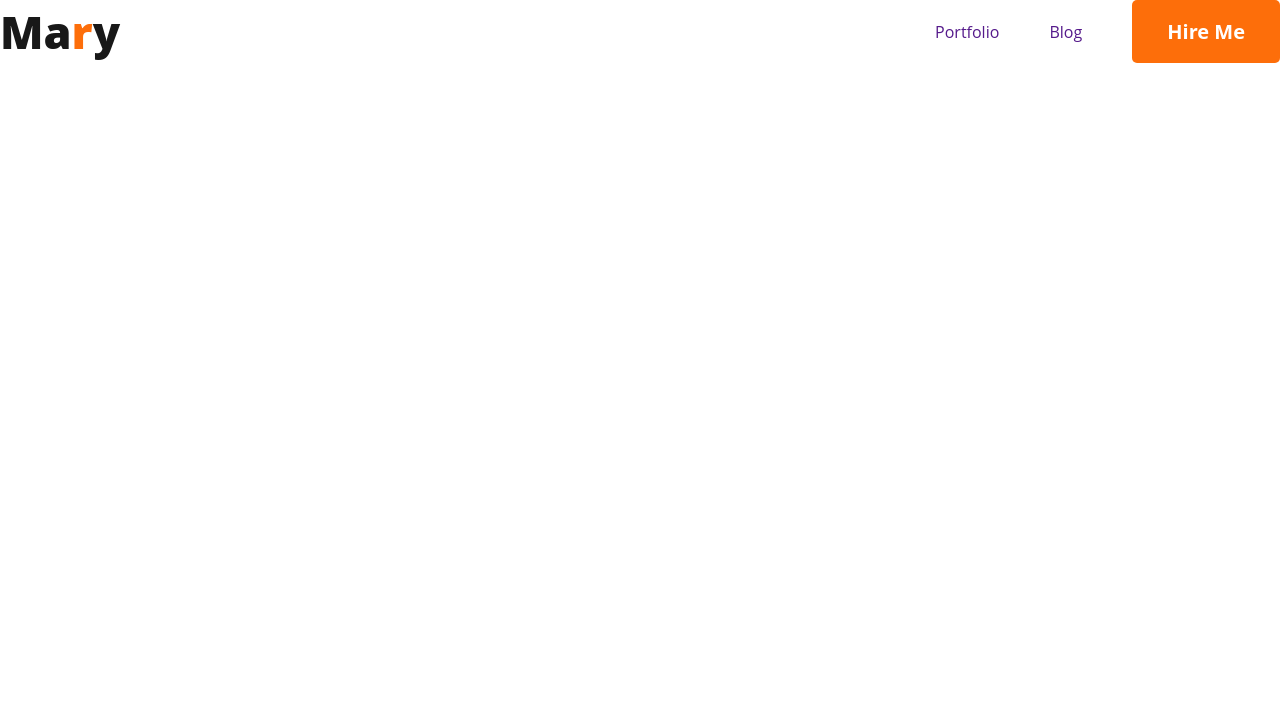
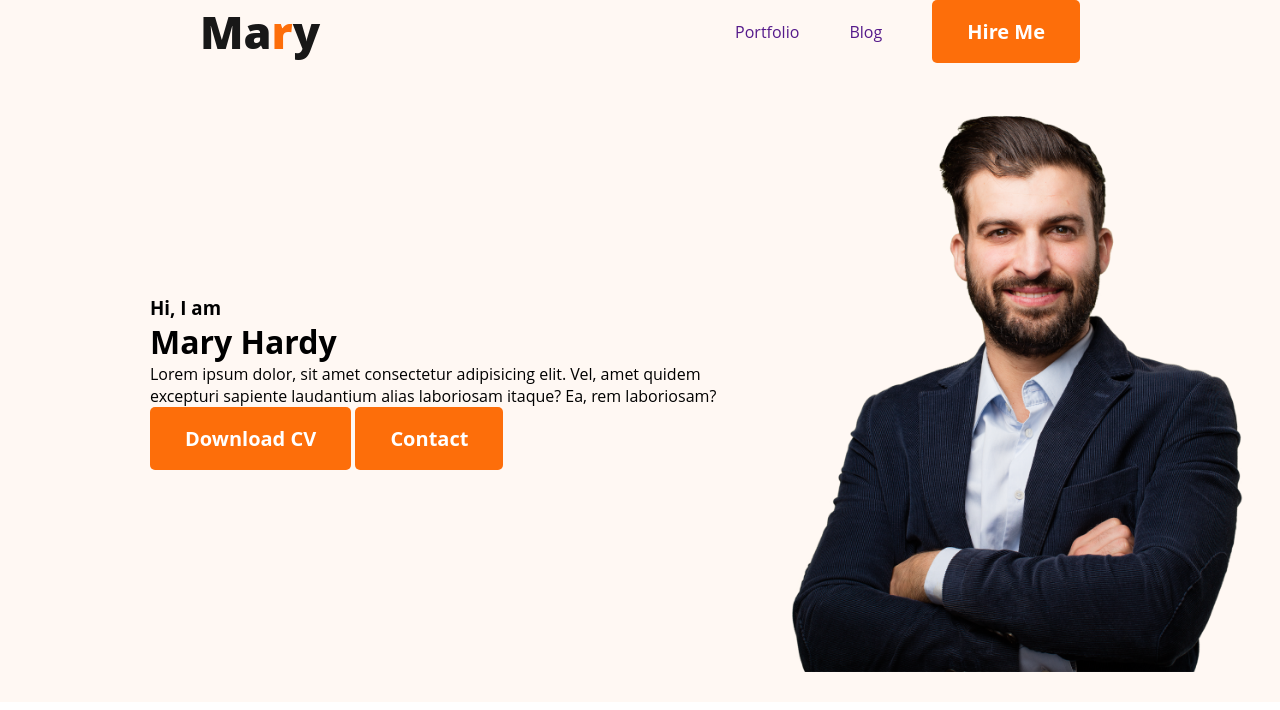
Before and after one commit to Hasibur805/web-developer-portfolio, a plain HTML site: page index.html in a window 1280 px wide. Drawn offline with Linux system fonts and the light colour scheme.

Commit message:
my header section

```diff
--- a/index.css
+++ b/index.css
@@ -19,6 +19,7 @@ nav{
     display: flex;
     align-items: center;
     justify-content: space-between;
+    margin: 0 200px;
 }
 .logo{
     color: #181818;
@@ -34,3 +35,14 @@ nav{
     margin-right: 50px;
     text-decoration: none;
 }
+.header{
+    background-color: #fff8f3;
+}
+.banner{
+    padding: 30px 30px 30px 150px;
+    display: flex;
+    align-items: center;
+}
+.banner .profile-pic{
+    width: 500px;
+}
--- a/index.html
+++ b/index.html
@@ -7,7 +7,7 @@
     <link rel="stylesheet" href="index.css">
 </head>
 <body>
-    <header>
+    <header class="header">
         <nav>
             <h2 class="logo">Ma<span class="text-primary">r</span>y</h2>
             <ul class="nav-items">
@@ -16,6 +16,19 @@
                 <li><button class="btn-primary">Hire Me</button></li>
             </ul>
         </nav>
+        <div class="banner">
+            <div class="banner-content">
+                <h3 class="banner-greeting">Hi, I am</h3>
+                <h1 class="baner-titel">Mary Hardy</h1>
+                <p>Lorem ipsum dolor, sit amet consectetur adipisicing elit. Vel, amet quidem excepturi sapiente laudantium alias laboriosam itaque? Ea, rem laboriosam?
+                </p>
+                <button class="btn-primary">Download CV</button>
+                <button class="btn-primary">Contact</button>
+
+            </div>
+            <img class="profile-pic" src="images/hardy.png" alt="">
+
+        </div>
     </header>
 
 </body>
```
